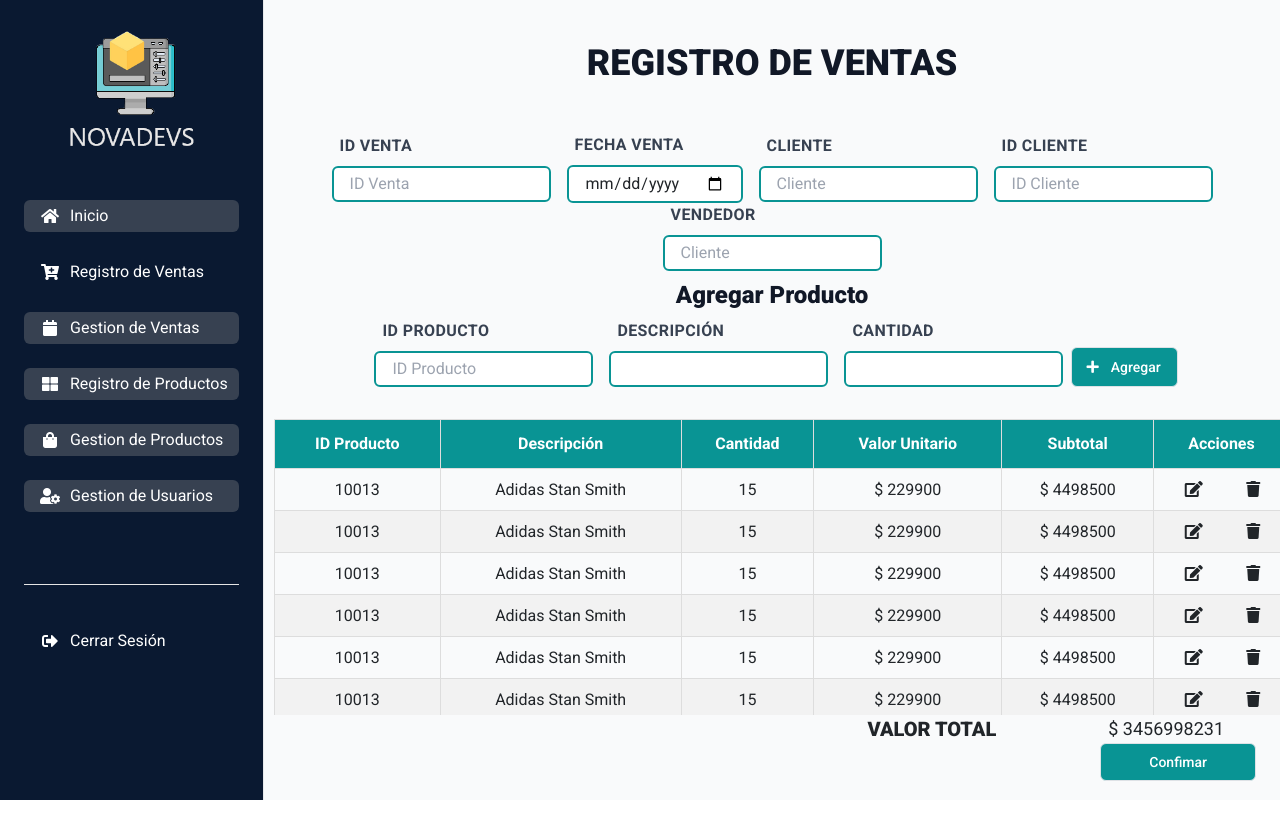
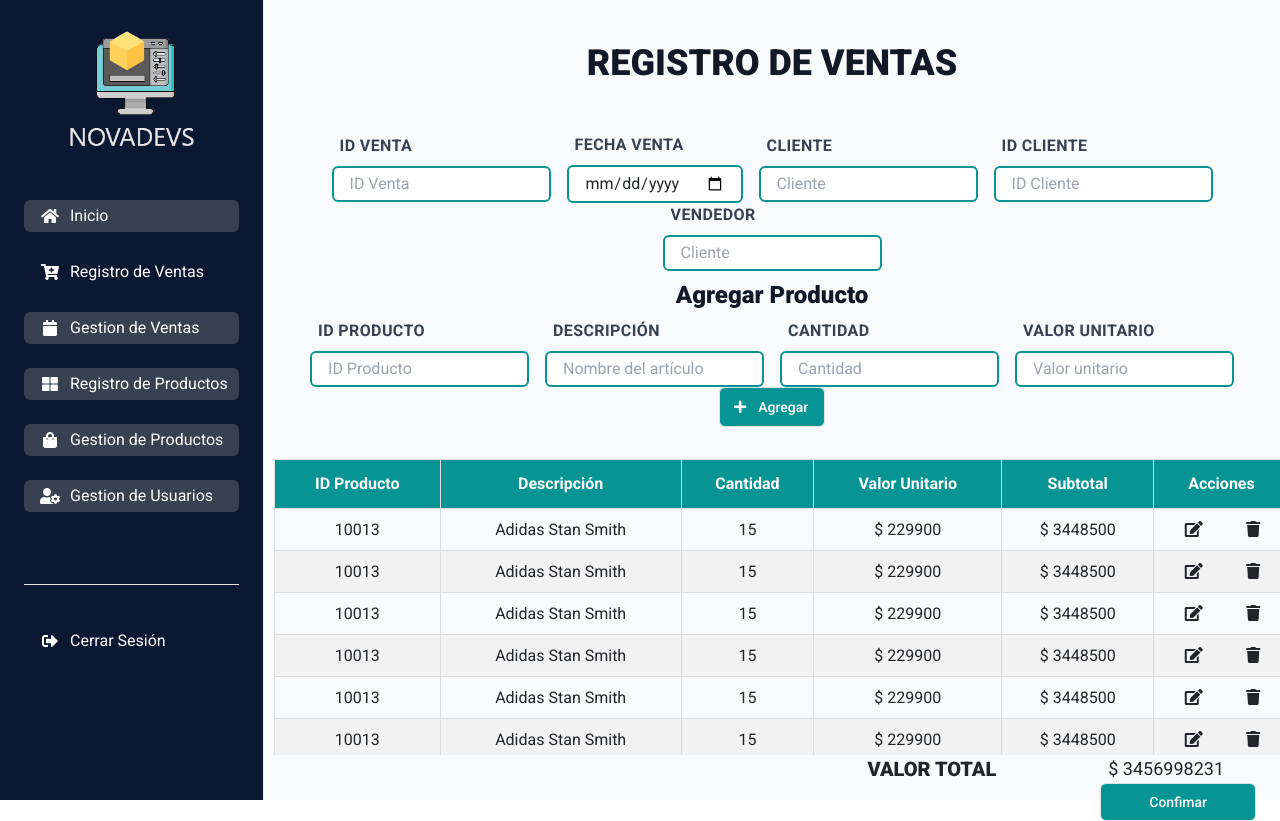
Before and after one commit to NovaDevs-MinTIC/NovaDevs, a React (Create React App) app: page /ventas in a window 1280 px wide. Before the commit the page ends 800 px from the top, so only its background shows below. Built offline with nearby package versions, Linux system fonts and the light colour scheme.

Commit message:
se agrega campo de valor unitario en el formualario para agregar articulo

```diff
--- a/src/pages/Ventas.jsx
+++ b/src/pages/Ventas.jsx
@@ -147,6 +147,7 @@ const Ventas = () => {
                                 <label className="mx-3 block uppercase tracking-wide text-gray-700 font-bold mb-2">Descripción</label>
                                 <input
                                 type="text"
+                                placeholder='Nombre del artículo'
                                 className='border-2 border-novablue mx-2 px-3 py-1 rounded-md focus:outline-none focus:border-gray-500'
                                 />
                             </div>
@@ -154,6 +155,15 @@ const Ventas = () => {
                                 <label className="mx-3 block uppercase tracking-wide text-gray-700 font-bold mb-2">Cantidad</label>
                                 <input
                                 type="number"
+                                placeholder='Cantidad'
+                                className='border-2 border-novablue mx-2 px-3 py-1 rounded-md focus:outline-none focus:border-gray-500'
+                                />
+                            </div>
+                            <div>
+                                <label className="mx-3 block uppercase tracking-wide text-gray-700 font-bold mb-2">Valor Unitario</label>
+                                <input
+                                type="number"
+                                placeholder='Valor unitario'
                                 className='border-2 border-novablue mx-2 px-3 py-1 rounded-md focus:outline-none focus:border-gray-500'
                                 />
                             </div>
@@ -221,7 +231,7 @@ const TablaArticulos = ({listaArticulos}) => {
                                 <td className='text-center'>{articulo.descripcion}</td>
                                 <td className='text-center'>{articulo.cantidad}</td>
                                 <td className='text-center'>$ {articulo.valorUnitario}</td>
-                                <td className='text-center'>$ {articulo.subtotal}</td>
+                                <td className='text-center'>$ {articulo.cantidad * articulo.valorUnitario}</td>
                                 <td className='text-center'>
                                     <div className='flex justify-around'>
                                         <div className='hover:bg-yellow-500'><i className='fas fa-edit'></i></div>
```
